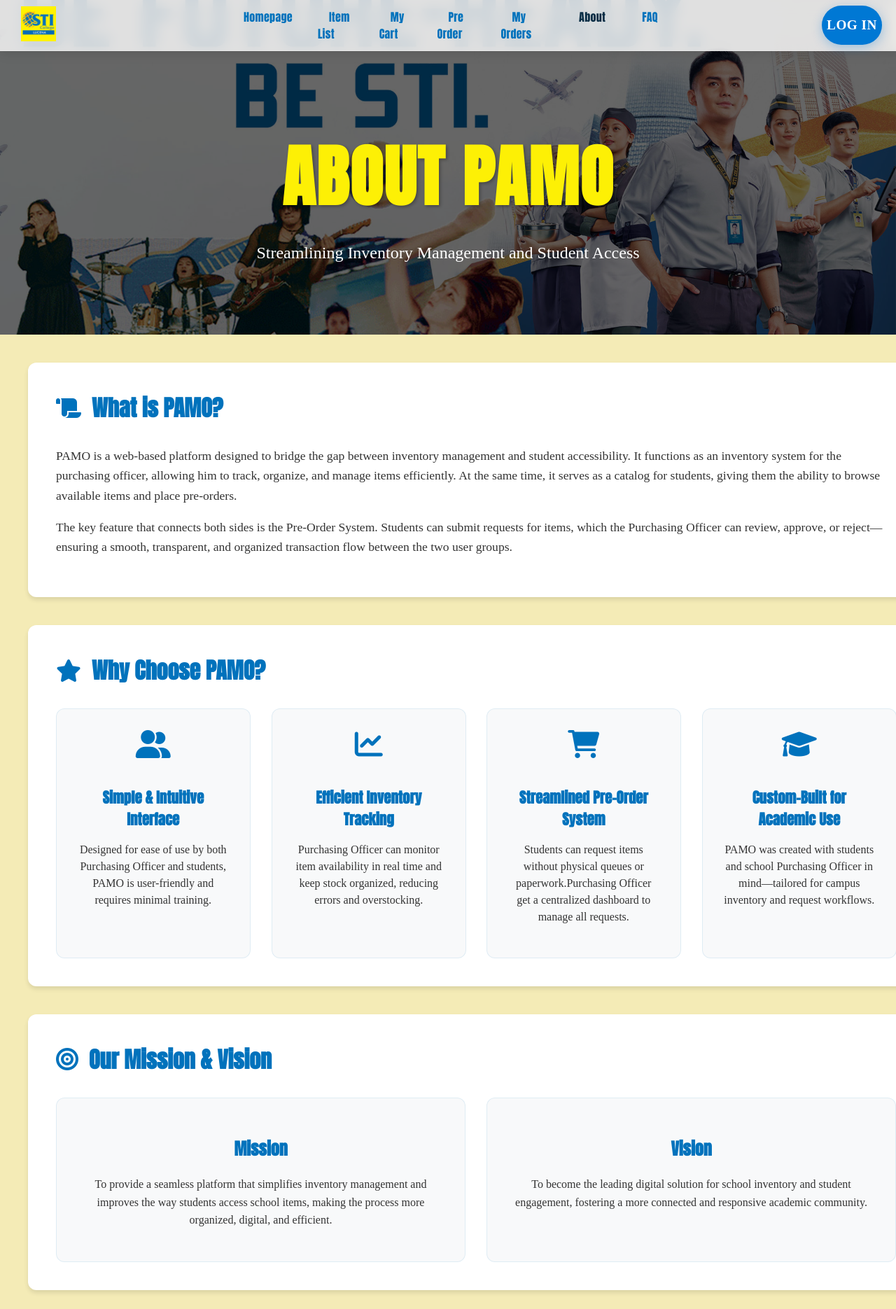
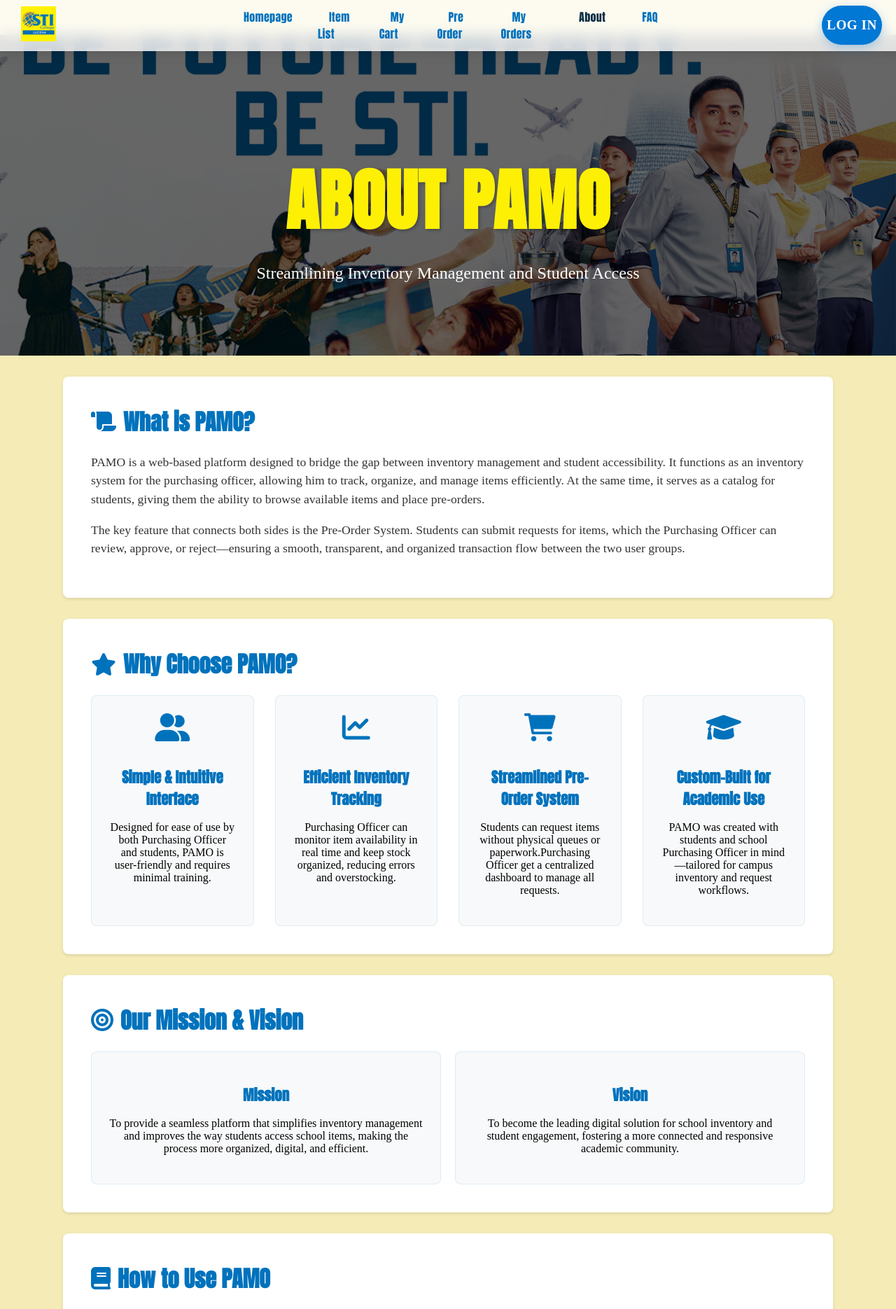
Before and after one commit to Dobee33/Proware, a PHP site: page /about.php in a window 1280 px wide. Shown: the top 1870 px of the page at 70% size. Run offline with PHP 8.4, Linux system fonts and the light colour scheme; some web fonts are replaced.

Commit message:
About page responsive done

```diff
--- a/CSS/about.css
+++ b/CSS/about.css
@@ -1,176 +1,176 @@
+/* Default - Mobile First */
+.about-wrapper {
+  width: 100%;
+  overflow: hidden;
+  position: relative;
+}
+
 .about-container {
-    max-width: 1200px;
-    margin: 80px auto 0;
-    padding: 0 20px;
-    position: relative;
+  width: 100%;
+  max-width: 100%;
+  margin: 0 auto;
+  padding: 0 15px;
+  box-sizing: border-box;
 }
 
 /* Hero Section */
 .hero-section {
+  position: relative;
+  width: 100%;
   background: linear-gradient(rgba(0, 0, 0, 0.6), rgba(0, 0, 0, 0.6)),
-                url('../Images/be-future-ready-2024-thumb.jpg');
+    url("../Images/be-future-ready-2024-thumb.jpg");
   background-size: cover;
   background-position: center;
-    background-attachment: fixed;
-    padding: 100px 0;
+  padding: 60px 0;
   text-align: center;
-    position: relative;
-    left: 50%;
-    right: 50%;
-    margin-left: -50vw;
-    margin-right: -50vw;
-    width: 100vw;
-    margin-top: -80px;
-    margin-bottom: 40px;
+  margin-top: 50px;
+  margin-bottom: 30px;
   color: var(--secondary-color);
 }
 
+/* Remove any cart-count and notification-count styles from about.css to prevent conflicts */
+.about-wrapper .cart-count,
+.about-wrapper .notification-count {
+  display: none;
+}
+
+.hero-content {
+  padding: 0 15px;
+  max-width: 100%;
+  margin: 0 auto;
+  box-sizing: border-box;
+}
+
 .hero-content h1 {
-    font-size: 6rem;
-    margin-bottom: 20px;
+  font-size: 2.5rem;
+  margin-bottom: 15px;
   text-transform: uppercase;
-    letter-spacing: 2px;
+  letter-spacing: 1px;
   text-shadow: 2px 2px 4px rgba(0, 0, 0, 0.3);
 }
 
 .hero-content .subtitle {
-    font-size: 1.5rem;
+  font-size: 1.1rem;
   color: white;
-    max-width: 600px;
   margin: 0 auto;
   line-height: 1.4;
+  max-width: 100%;
 }
 
 /* Content Sections */
 .content-section {
   background: white;
-    padding: 40px;
-    margin-bottom: 40px;
+  padding: 25px 15px;
+  margin-bottom: 30px;
   width: 100%;
-    max-width: 1400px;
-    margin-left: auto;
-    margin-right: auto;
-    border-radius: 12px;
-    box-shadow: 0 4px 6px rgba(0, 0, 0, 0.1);
+  border-radius: 8px;
+  box-shadow: 0 2px 4px rgba(0, 0, 0, 0.1);
+  box-sizing: border-box;
 }
 
 .section-header {
   display: flex;
   align-items: center;
-    gap: 15px;
-    margin-bottom: 30px;
+  gap: 10px;
+  margin-bottom: 20px;
   color: var(--primary-color);
 }
 
 .section-header i {
-    font-size: 2rem;
+  font-size: 1.5rem;
 }
 
 .section-header h2 {
-    font-size: 2rem;
+  font-size: 1.5rem;
   margin: 0;
 }
 
 .section-content {
   color: var(--text-color);
-    line-height: 1.6;
-    font-size: 1.1rem;
+  line-height: 1.5;
+  font-size: 1rem;
 }
 
 /* Benefits Section */
 .benefits-grid {
   display: grid;
-    grid-template-columns: repeat(auto-fit, minmax(250px, 1fr));
-    gap: 30px;
-    margin-top: 30px;
+  grid-template-columns: 1fr;
+  gap: 20px;
+  margin-top: 20px;
 }
 
 .benefit-card {
   background: #f8f9fa;
-    padding: 30px;
-    border-radius: 12px;
+  padding: 20px;
+  border-radius: 8px;
   text-align: center;
   transition: transform 0.3s ease;
   border: 1px solid rgba(0, 114, 188, 0.1);
 }
 
-.benefit-card:hover {
-    transform: translateY(-5px);
-}
-
 .benefit-card i {
-    font-size: 2.5rem;
+  font-size: 2rem;
   color: var(--primary-color);
-    margin-bottom: 20px;
+  margin-bottom: 15px;
 }
 
 .benefit-card h3 {
   color: var(--primary-color);
-    margin-bottom: 15px;
-    font-size: 1.3rem;
-}
-
-.benefit-card p {
-    color: var(--text-color);
-    line-height: 1.5;
+  margin-bottom: 10px;
+  font-size: 1.2rem;
 }
 
 /* Mission Section */
 .mission-grid {
   display: grid;
-    grid-template-columns: repeat(auto-fit, minmax(300px, 1fr));
-    gap: 30px;
-    margin-top: 30px;
+  grid-template-columns: 1fr;
+  gap: 20px;
+  margin-top: 20px;
 }
 
 .mission-card {
   background: #f8f9fa;
-    padding: 30px;
-    border-radius: 12px;
+  padding: 20px;
+  border-radius: 8px;
   text-align: center;
   border: 1px solid rgba(0, 114, 188, 0.1);
 }
 
 .mission-card h3 {
   color: var(--primary-color);
-    margin-bottom: 20px;
-    font-size: 1.5rem;
-}
-
-.mission-card p {
-    color: var(--text-color);
-    line-height: 1.6;
+  margin-bottom: 15px;
+  font-size: 1.3rem;
 }
 
 /* Guide Section */
 .guide-grid {
   display: grid;
-    grid-template-columns: repeat(auto-fit, minmax(300px, 1fr));
-    gap: 30px;
-    margin-top: 30px;
+  grid-template-columns: 1fr;
+  gap: 20px;
+  margin-top: 20px;
 }
 
 .guide-card {
   background: #f8f9fa;
-    padding: 30px;
-    border-radius: 12px;
+  padding: 20px;
+  border-radius: 8px;
   border: 1px solid rgba(0, 114, 188, 0.1);
 }
 
 .guide-header {
   display: flex;
   align-items: center;
-    gap: 15px;
-    margin-bottom: 25px;
+  gap: 10px;
+  margin-bottom: 20px;
   color: var(--primary-color);
 }
 
 .guide-header i {
-    font-size: 2rem;
+  font-size: 1.5rem;
 }
 
 .guide-header h3 {
-    font-size: 1.5rem;
+  font-size: 1.3rem;
   margin: 0;
 }
 
@@ -182,25 +182,33 @@
 .guide-card li {
   display: flex;
   align-items: flex-start;
-    gap: 15px;
-    margin-bottom: 20px;
+  gap: 10px;
+  margin-bottom: 15px;
   color: var(--text-color);
-    line-height: 1.5;
+  line-height: 1.4;
+  font-size: 0.95rem;
 }
 
 .guide-card li i {
   color: var(--primary-color);
-    margin-top: 5px;
+  margin-top: 3px;
 }
 
-/* Responsive Design */
-@media (max-width: 768px) {
+/* Small - ≥576px */
+@media (min-width: 576px) {
+  .about-container {
+    padding: 0 20px;
+    max-width: 540px;
+    margin: 0 auto;
+  }
+
   .hero-content h1 {
     font-size: 3rem;
   }
 
   .hero-content .subtitle {
     font-size: 1.2rem;
+    max-width: 500px;
   }
 
   .content-section {
@@ -208,13 +216,7 @@
   }
 
   .section-header h2 {
-        font-size: 1.8rem;
-    }
-
-    .benefits-grid,
-    .mission-grid,
-    .guide-grid {
-        grid-template-columns: 1fr;
+    font-size: 1.7rem;
   }
 
   .benefit-card,
@@ -224,18 +226,112 @@
   }
 }
 
-@media (max-width: 480px) {
+/* Medium - ≥768px */
+@media (min-width: 768px) {
+  .about-container {
+    max-width: 720px;
+    margin: 0 auto;
+  }
+
+  .hero-section {
+    padding: 80px 0;
+  }
+
   .hero-content h1 {
+    font-size: 4rem;
+  }
+
+  .hero-content .subtitle {
+    font-size: 1.3rem;
+  }
+
+  .benefits-grid {
+    grid-template-columns: repeat(2, 1fr);
+  }
+
+  .mission-grid,
+  .guide-grid {
+    grid-template-columns: repeat(2, 1fr);
+  }
+
+  .section-header i {
+    font-size: 1.8rem;
+  }
+
+  .section-header h2 {
+    font-size: 1.9rem;
+  }
+}
+
+/* Large - ≥992px */
+@media (min-width: 992px) {
+  .about-container {
+    max-width: 960px;
+  }
+
+  .hero-section {
+    padding: 100px 0;
+    background-attachment: fixed;
+  }
+
+  .hero-content h1 {
+    font-size: 5rem;
+  }
+
+  .hero-content .subtitle {
+    font-size: 1.4rem;
+  }
+
+  .content-section {
+    padding: 40px;
+  }
+
+  .benefits-grid {
+    grid-template-columns: repeat(2, 1fr);
+    gap: 30px;
+  }
+
+  .benefit-card:hover {
+    transform: translateY(-5px);
+  }
+
+  .section-content {
+    font-size: 1.1rem;
+  }
+}
+
+/* Extra Large - ≥1200px */
+@media (min-width: 1200px) {
+  .about-container {
+    max-width: 1140px;
+  }
+
+  .hero-content h1 {
+    font-size: 6rem;
+  }
+
+  .hero-content .subtitle {
+    font-size: 1.5rem;
+    max-width: 600px;
+  }
+
+  .benefits-grid {
+    grid-template-columns: repeat(4, 1fr);
+  }
+
+  .section-header i {
+    font-size: 2rem;
+  }
+
+  .section-header h2 {
+    font-size: 2rem;
+  }
+
+  .benefit-card i {
     font-size: 2.5rem;
   }
 
-    .section-header h2 {
-        font-size: 1.5rem;
-    }
-
-    .benefit-card h3,
-    .mission-card h3,
-    .guide-header h3 {
+  .benefit-card h3 {
     font-size: 1.3rem;
   }
 }
--- a/Pages/about.php
+++ b/Pages/about.php
@@ -12,19 +12,62 @@
     <link href="https://fonts.googleapis.com/css2?family=Anton&family=Smooch+Sans:wght@100..900&display=swap" rel="stylesheet">
     <link href="https://unpkg.com/aos@2.3.1/dist/aos.css" rel="stylesheet">
     <link rel="stylesheet" href="https://cdnjs.cloudflare.com/ajax/libs/font-awesome/6.4.0/css/all.min.css">
+    <style>
+        body {
+            overflow-x: hidden;
+            width: 100%;
+            margin: 0;
+            padding: 0;
+            box-sizing: border-box;
+        }
+
+        /* Reset and enforce header icon styles */
+        .navbar .icons .icon {
+            position: relative;
+        }
+
+        /* Specific styles for cart and notification counts */
+        .navbar .icons .icon .cart-count,
+        .navbar .icons .icon .notification-count {
+            position: absolute;
+            top: -5px;
+            right: -12px;
+            background-color: #ff4444;
+            color: white;
+            font-size: 0.65rem;
+            font-weight: 500;
+            padding: 2px;
+            border-radius: 8px;
+            min-width: 15px;
+            height: 15px;
+            display: flex;
+            align-items: center;
+            justify-content: center;
+            border: 1px solid white;
+            box-shadow: 0 2px 5px rgba(0, 0, 0, 0.2);
+            z-index: 1000;
+        }
+
+        /* Remove any other styles that might interfere */
+        .about-wrapper .cart-count,
+        .about-wrapper .notification-count {
+            all: unset;
+        }
+    </style>
 </head>
 <body>
     <?php include '../Includes/Header.php'; ?>
 
-    <div class="about-container">
+    <div class="about-wrapper">
         <!-- Hero Section -->
-        <section class="hero-section" data-aos="fade-up">
+        <div class="hero-section" data-aos="fade-up">
             <div class="hero-content">
                 <h1>About PAMO</h1>
                 <p class="subtitle">Streamlining Inventory Management and Student Access</p>
             </div>
-        </section>
+        </div>
 
+        <div class="about-container">
             <!-- What is PAMO Section -->
             <section class="content-section" data-aos="fade-up">
                 <div class="section-header">
@@ -117,6 +160,7 @@
                 </div>
             </section>
         </div>
+    </div>
 
     <?php include '../Includes/footer.php'; ?>
 
```
Also changed, not shown: CSS/faq.css (+8 -5 lines). Lines whose indentation alone changed are shown as unchanged.
